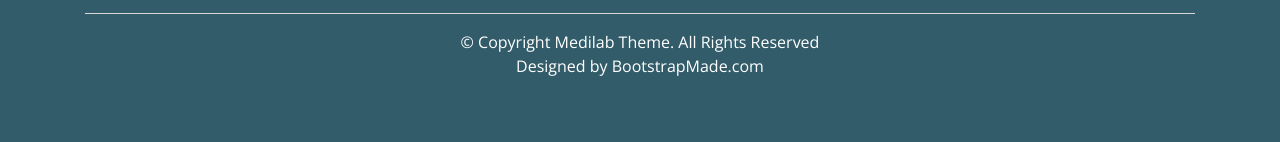
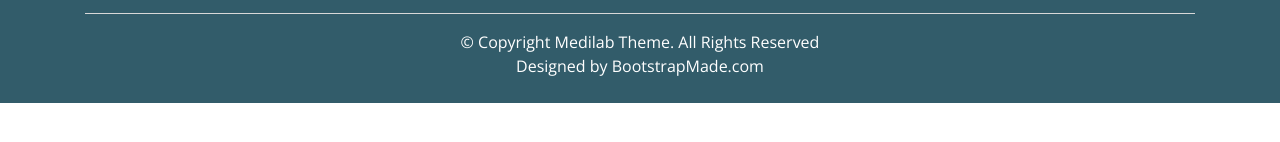
Before and after one commit to OmarShash/Medilab, a plain HTML site: page index.html in a window 1280 px wide. Shown: the part 4091-4233 px from the top of the page. After the commit the page ends 4194 px from the top, so only its background shows below. Drawn offline with nearby package versions, Linux system fonts and the light colour scheme; a web font is replaced by a local one.

Commit message:
First Change

```diff
--- a/style/style.css
+++ b/style/style.css
@@ -291,7 +291,7 @@
 /* Start Footer */
 
 .footer {
-    padding: 67px 0;
+    padding: 67px 0 0 0;
     color: #FFF;
     background-color: #325C6A;
 }
```
